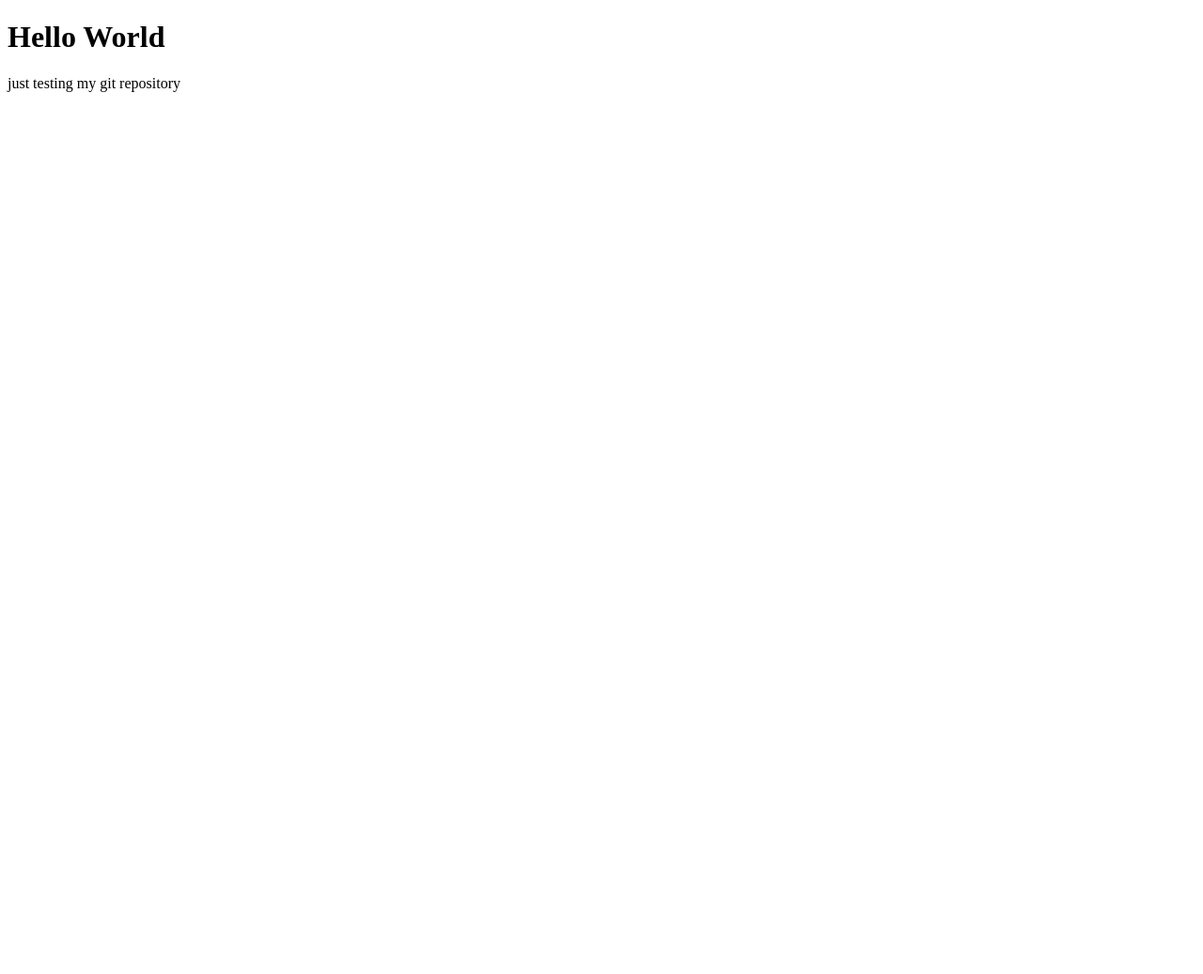
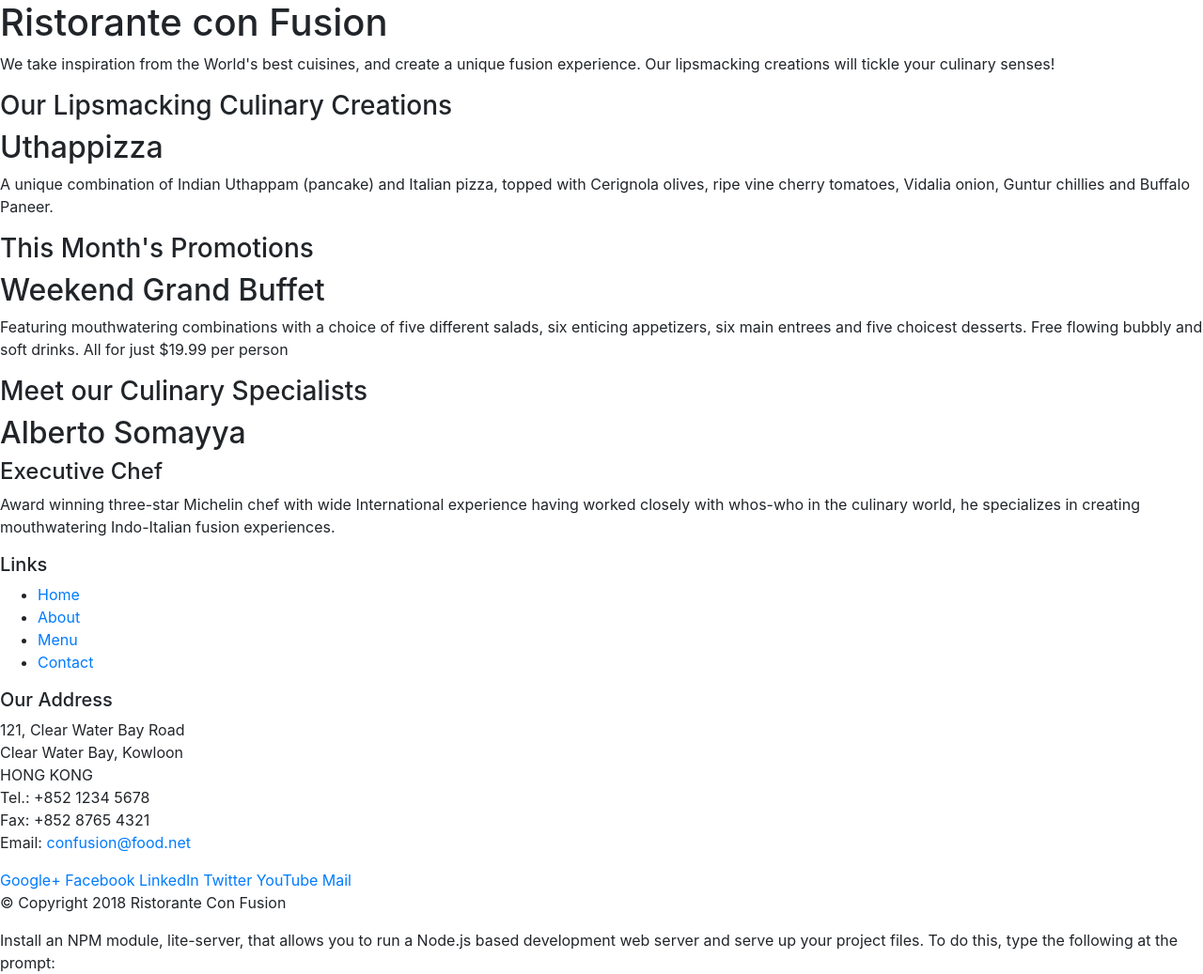
Before and after one commit to monirulHaque/Bootstrap-project, a website: page index.html in a window 1280 px wide. Shown: the whole page at 94% size. Before the commit the page ends 800 px from the top, so only its background shows below. Drawn offline with nearby package versions, Linux system fonts and the light colour scheme.

Commit message:
Initial git node npm bootstrap setup done

```diff
--- a/index.html
+++ b/index.html
@@ -1,12 +1,109 @@
 <!DOCTYPE html>
 <html lang="en">
 <head>
+    <!--Required meta tags-->
     <meta charset="UTF-8">
-    <meta name="viewport" content="width=device-width, initial-scale=1.0">
+    <meta name="viewport" content="width=device-width, initial-scale=1, shrink-to-fit=no">
+    <meta http-equiv="x-ua-compatible" content="ie=edge">
+    <!-- Bootstrap CSS -->
+    <link rel="stylesheet" href="node_modules/bootstrap/dist/css/bootstrap.min.css">
     <title>Document</title>
 </head>
 <body>
-    <h1>Hello World</h1>
-    <p>just testing my git repository</p>
+
+    <header>
+        <div>
+            <div>
+                <div>
+                    <h1>Ristorante con Fusion</h1>
+                    <p>We take inspiration from the World's best cuisines, and create a unique fusion experience. Our lipsmacking creations will tickle your culinary senses!</p>
+                </div>
+                <div>
+                </div>
+            </div>
+        </div>
+    </header>
+
+    <div>
+        <div>
+            <div>
+                <h3>Our Lipsmacking Culinary Creations</h3>
+            </div>
+            <div>
+                <h2>Uthappizza</h2>
+                <p>A unique combination of Indian Uthappam (pancake) and Italian pizza, topped with Cerignola olives, ripe vine cherry tomatoes, Vidalia onion, Guntur chillies and Buffalo Paneer.</p>
+            </div>
+        </div>
+
+
+        <div>
+            <div>
+                <h3>This Month's Promotions</h3>
+            </div>
+            <div>
+                <h2>Weekend Grand Buffet</h2>
+                <p>Featuring mouthwatering combinations with a choice of five different salads, six enticing appetizers, six main entrees and five choicest desserts. Free flowing bubbly and soft drinks. All for just $19.99 per person </p>
+            </div>
+        </div>
+
+        <div>
+            <div>
+                <h3>Meet our Culinary Specialists</h3>
+            </div>
+            <div>
+                <h2>Alberto Somayya</h2>
+                <h4>Executive Chef</h4>
+                <p>Award winning three-star Michelin chef with wide International experience having worked closely with whos-who in the culinary world, he specializes in creating mouthwatering Indo-Italian fusion experiences. </p>
+            </div>
+        </div>
+    </div>
+
+    <footer>
+        <div>
+            <div>
+                <div>
+                    <h5>Links</h5>
+                    <ul>
+                        <li><a href="#">Home</a></li>
+                        <li><a href="#">About</a></li>
+                        <li><a href="#">Menu</a></li>
+                        <li><a href="#">Contact</a></li>
+                    </ul>
+                </div>
+                <div>
+                    <h5>Our Address</h5>
+                    <address>
+		              121, Clear Water Bay Road<br>
+		              Clear Water Bay, Kowloon<br>
+		              HONG KONG<br>
+		              Tel.: +852 1234 5678<br>
+		              Fax: +852 8765 4321<br>
+		              Email: <a href="mailto:confusion@food.net">confusion@food.net</a>
+		           </address>
+                </div>
+                <div>
+                    <div>
+                        <a href="http://google.com/+">Google+</a>
+                        <a href="http://www.facebook.com/profile.php?id=">Facebook</a>
+                        <a href="http://www.linkedin.com/in/">LinkedIn</a>
+                        <a href="http://twitter.com/">Twitter</a>
+                        <a href="http://youtube.com/">YouTube</a>
+                        <a href="mailto:">Mail</a>
+                    </div>
+                </div>
+           </div>
+           <div>
+                <div>
+                    <p>© Copyright 2018 Ristorante Con Fusion</p>
+                </div>
+           </div>
+        </div>
+    </footer>
+    Install an NPM module, lite-server, that allows you to run a Node.js based development web server and serve up your project files. To do this, type the following at the prompt:
+
+    <!-- jQuery first, then Popper.js, then Bootstrap JS. -->
+    <script src="node_modules/jquery/dist/jquery.slim.min.js"></script>
+    <script src="node_modules/popper.js/dist/umd/popper.min.js"></script>
+    <script src="node_modules/bootstrap/dist/js/bootstrap.min.js"></script>
 </body>
 </html>
```
Also changed, not shown: package.json (added, +29 -0 lines), 2 other files.
